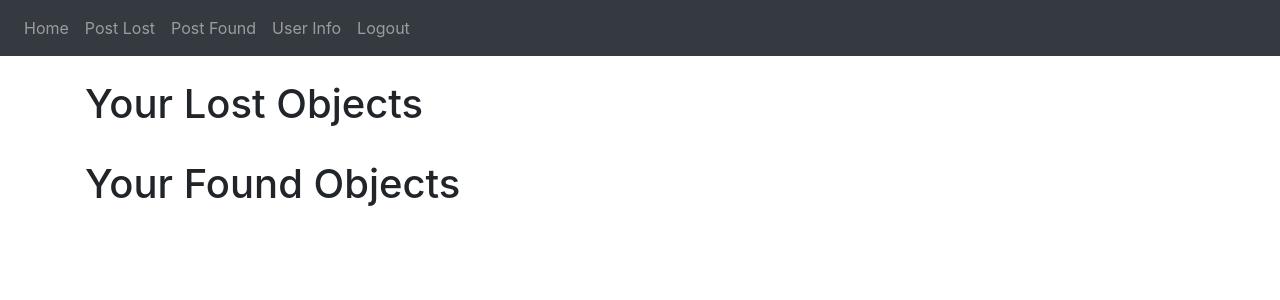
After one commit to yale-cpsc-419-sp23/project-project-group-4, a Flask app: page /user_info in a window 1280 px wide. The commit adds this page. Shown: the top 300 px of the page. Run offline with Flask 2, Linux system fonts and the light colour scheme; the visitor is signed in with stand-in values (Sample User, id 1); data comes from the database, SQL or seed files in the repository; data that the repository does not hold is empty; some libraries are stand-ins or nearby versions.

Commit message:
added user info page

```diff
--- a/website/templates/base.html
+++ b/website/templates/base.html
@@ -33,6 +33,7 @@
           <a class="nav-item nav-link" id="home" href="/home">Home</a>
           <a class="nav-item nav-link" id="post_loss" href="/post_loss">Post Lost</a>
           <a class="nav-item nav-link" id="post_found" href="/post_found">Post Found</a>
+          <a class="nav-item nav-link" id="user_info" href="/user_info">User Info</a>
           <a class="nav-item nav-link" id="logout" href="/logout">Logout</a>
           {% else %}
           <a class="nav-item nav-link" id="login" href="/login">Login</a>
--- /dev/null
+++ b/website/templates/user.html
@@ -0,0 +1,53 @@
+{% extends "base.html" %} {% block title %}Home{% endblock %}
+
+
+{% block content %}
+    <!-- Display your lost objects. This was passed in as `user_lost_objects`. There should also be a little x that deletes the object. remember the route is /delete-lost-object/<id> -->
+    <br>
+    <h1>Your Lost Objects</h1>
+    {% for user_object in user_lost_objects %}
+        <div class="card">
+            <div class="card-body">
+                <h5 class="card-title">User: {{ user_object.loster }}</h5>
+                <p class="card-text">Description: {{ user_object.description }}</p>
+                <p class="card-text">Date: {{ user_object.lost_date }}</p>
+                <!-- show the object's location on the left and the object's classifier on the right -->
+                <h6 class="card-subtitle mb-2 text-muted">Location/Classifier: {{ user_object.place }} | {{ user_object.classifier }}</h6>
+
+                <h5>
+                    <a href="/delete-lost-object/{{ user_object.id }}" class="card-link">
+                        <i class="fa fa-trash" aria-hidden="true"></i>
+                    </a>
+                    <a href="/update_lost_object/{{ user_object.id }}" class="card-link">
+                        <i class="fa fa-pencil-square-o" aria-hidden="true"></i>
+                    </a>
+                </h5>
+            </div>
+        </div>
+    {% endfor %}
+
+    <!-- Display your found objects. This was passed in as `user_found_objects`. There should also be a little x that deletes the object. remember the route is /delete-found-object/<id> -->
+    <br>
+    <h1>Your Found Objects</h1>
+    {% for user_object in user_found_objects %}
+        <div class="card">
+            <div class="card-body">
+                <h5 class="card-title">User: {{ user_object.founder }}</h5>
+                <p class="card-text">Description: {{ user_object.description }}</p>
+                <p class="card-text">Date: {{ user_object.found_date }}</p>
+                <!-- show the object's location on the left and the object's classifier on the right -->
+                <h6 class="card-subtitle mb-2 text-muted">Location/Classifier: {{ user_object.place }} | {{ user_object.classifier }}</h6>
+
+                <h5>
+                    <a href="/delete-found-object/{{ user_object.id }}" class="card-link">
+                        <i class="fa fa-trash" aria-hidden="true"></i>
+                    </a>
+                    <a href="/update_found_object/{{ user_object.id }}" class="card-link">
+                        <i class="fa fa-pencil-square-o" aria-hidden="true"></i>
+                    </a>
+                </h5>
+            </div>
+        </div>
+    {% endfor %}
+
+{% endblock %}
--- a/website/views.py
+++ b/website/views.py
@@ -1,6 +1,6 @@
 from flask import Blueprint, render_template, request, flash, jsonify, redirect, url_for
 from flask_login import login_required, current_user
-from .models import LostObjects, FoundObjects
+from .models import LostObjects, FoundObjects, People
 from . import db
 from datetime import datetime
 import json
@@ -218,3 +218,15 @@ def search_lost_object_date():
     else:
         # do nothing
         return redirect(url_for('views.home'))
+
+@views.route('/user_info', methods=['GET'])
+def user():
+    # log the getting of the index page
+    logger.debug('Getting the user data page')
+    # get the data for this specific user
+    user_data = People.query.filter(People.username.contains(current_user.email)).all()
+    user_lost_objects = LostObjects.query.filter(LostObjects.loster.contains(current_user.email)).all()
+    user_found_objects = FoundObjects.query.filter(FoundObjects.founder.contains(current_user.email)).all()
+    #users = People.query.all()
+
+    return render_template("user.html", user=current_user, user_data=user_data, user_lost_objects=user_lost_objects, user_found_objects=user_found_objects)
```
